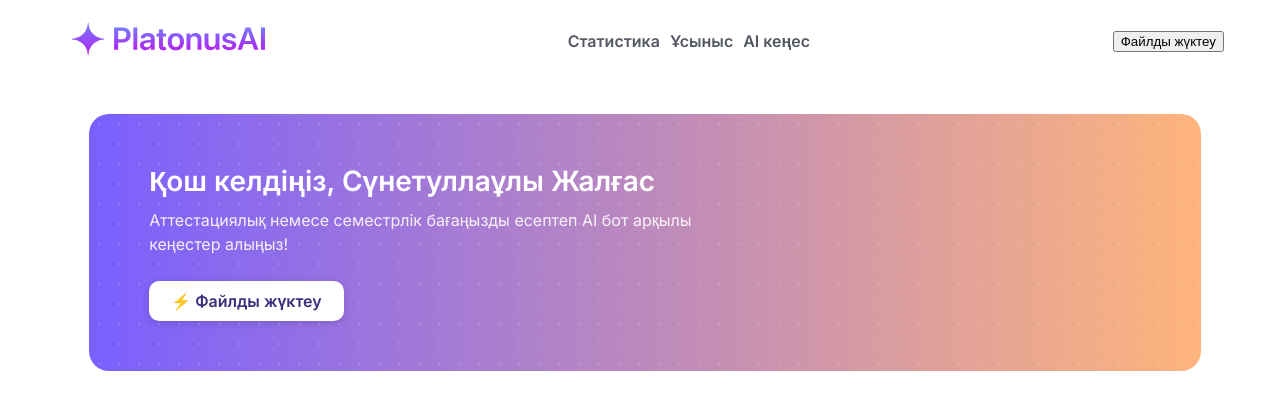
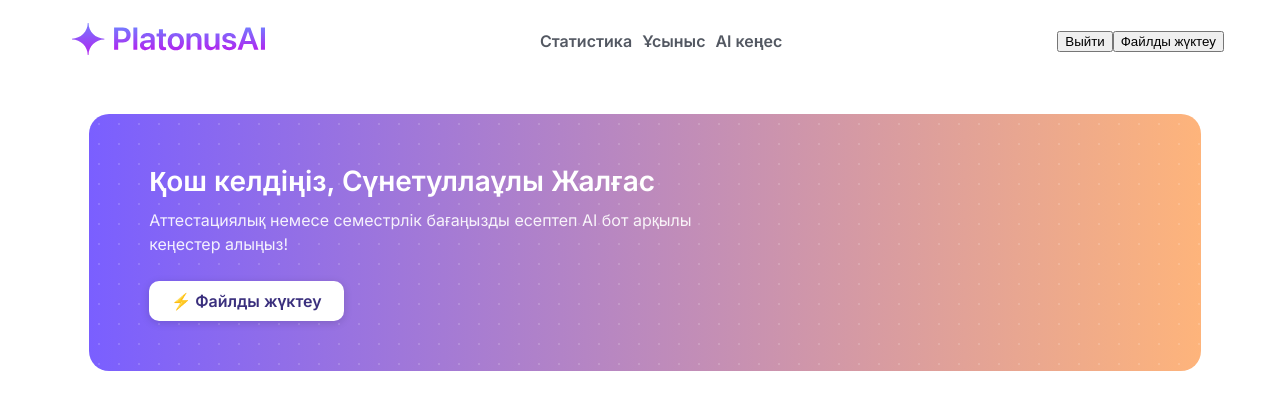
Before and after one commit to DonJuvn/Platonus-AI, a React (Create React App) app: page / in a window 1280 px wide. Shown: the top 410 px of the page. Built offline with nearby package versions, Linux system fonts and the light colour scheme.

Commit message:
added account name and exit button

```diff
--- a/src/components/header.jsx
+++ b/src/components/header.jsx
@@ -1,18 +1,41 @@
 import React from "react";
-export default function Header() {
+
+export default function Header({ onLogout }) {
+  const email = sessionStorage.getItem("userEmail");
+  const role = sessionStorage.getItem("userRole");
+
   return (
     <div id="header">
       <div className="container">
-            <div className="header">
+        <div className="header flex justify-between items-center">
           <a href="/">
-                  <img src="/logo.svg" alt="" />
+            <img src="/logo.svg" alt="Logo" />
           </a>
-               <div className="tabs">
+
+          <div className="tabs flex gap-4">
             <a href="#">Статистика</a>
             <a href="#">Ұсыныс</a>
             <a href="#">AI кеңес</a>
           </div>
-               <button>Файлды жүктеу</button>
+
+          <div className="flex items-center gap-4">
+            {email && role && (
+              <p>
+                {role === "student" ? "Студент" : "Куратор"}: <b>{email}</b>
+              </p>
+            )}
+
+            <button
+              onClick={onLogout}
+              className="bg-red-500 text-white px-3 py-1 rounded hover:bg-red-600 transition"
+            >
+              Выйти
+            </button>
+
+            <button className="bg-blue-500 text-white px-3 py-1 rounded hover:bg-blue-600 transition">
+              Файлды жүктеу
+            </button>
+          </div>
         </div>
       </div>
     </div>
```
Lines whose indentation alone changed are shown as unchanged.
